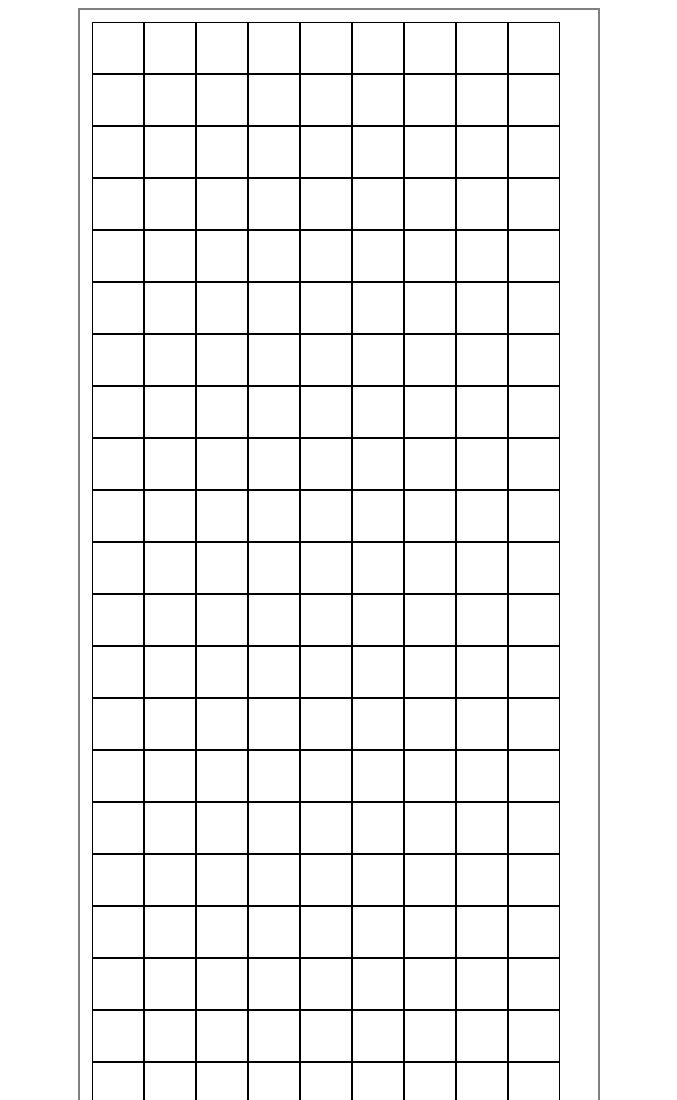
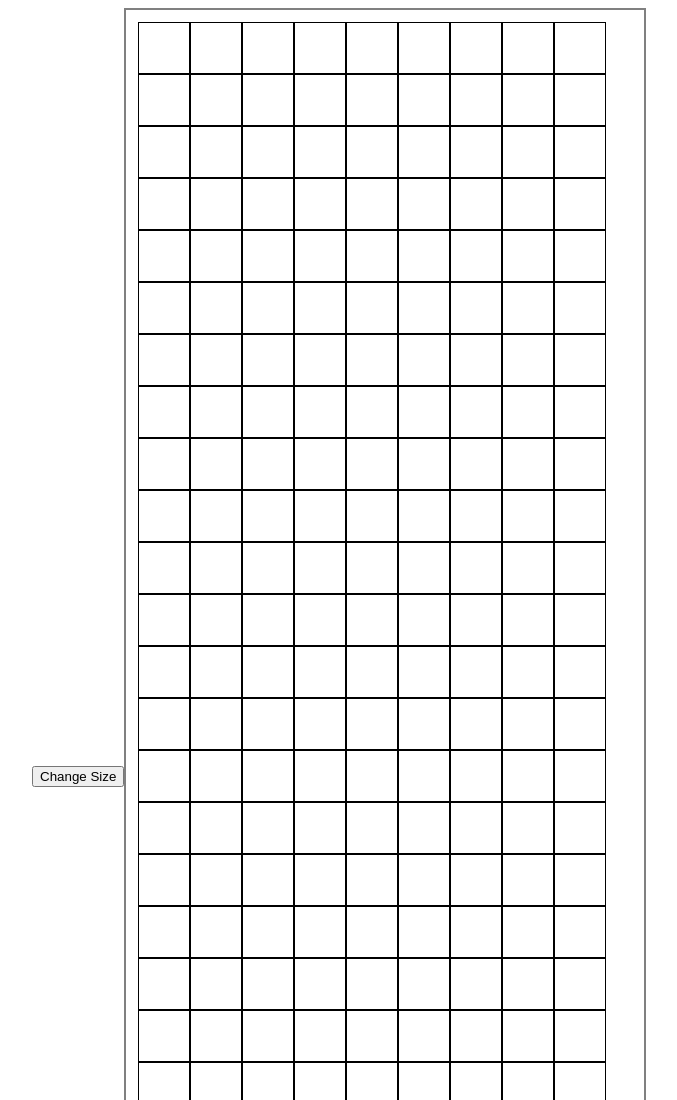
Before and after one commit to kyle-the-noob/Etch-A-Sketch, a plain HTML site: page index.html in a window 1280 px wide. Shown: the top 1100 px of the page, without its empty margins (301-978 px from the left). Drawn offline with Linux system fonts and the light colour scheme.

Commit message:
Added the changesize btn

```diff
--- a/index.html
+++ b/index.html
@@ -6,6 +6,7 @@
     <title>Document</title>
 </head>
 <body>
+    <button id="sizebtn" type="button">Change Size</button>
     <div id="squarecnter"></div>
    <script src="index.js"></script>
 </body>
```
